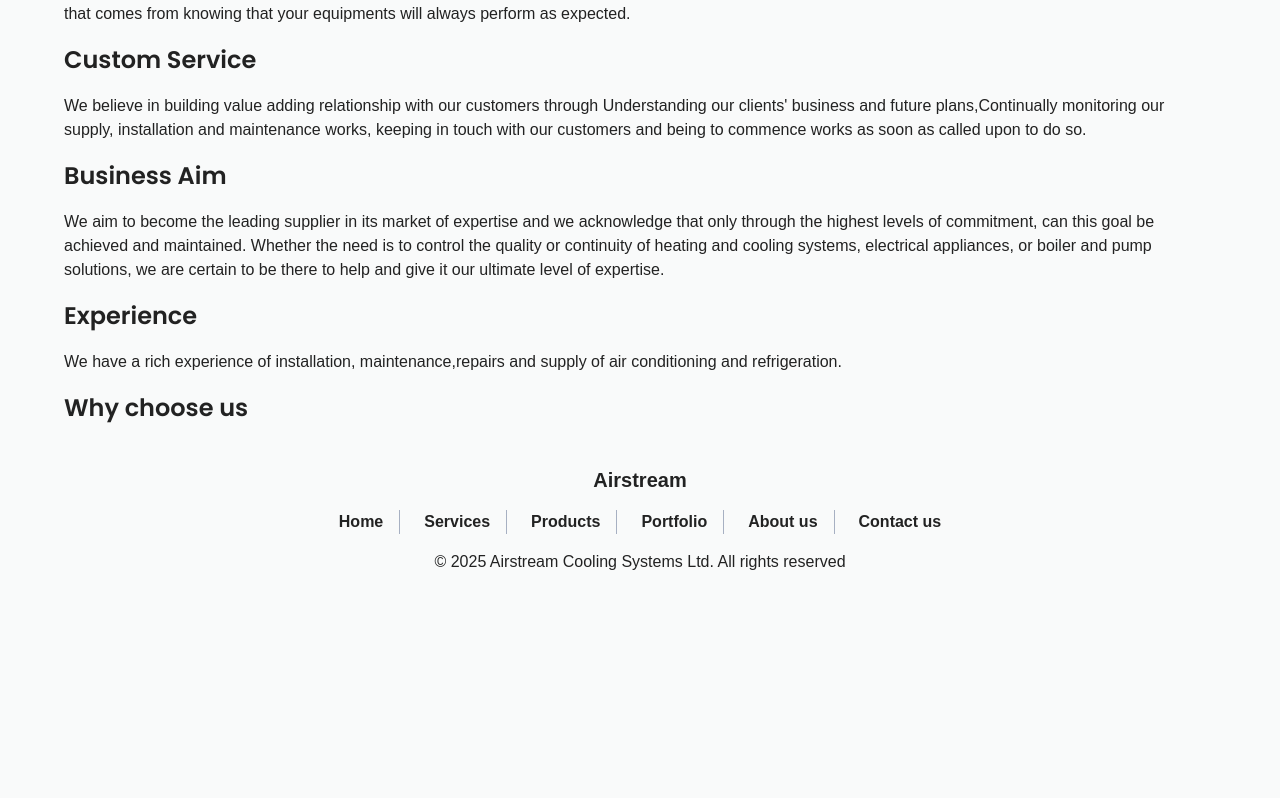
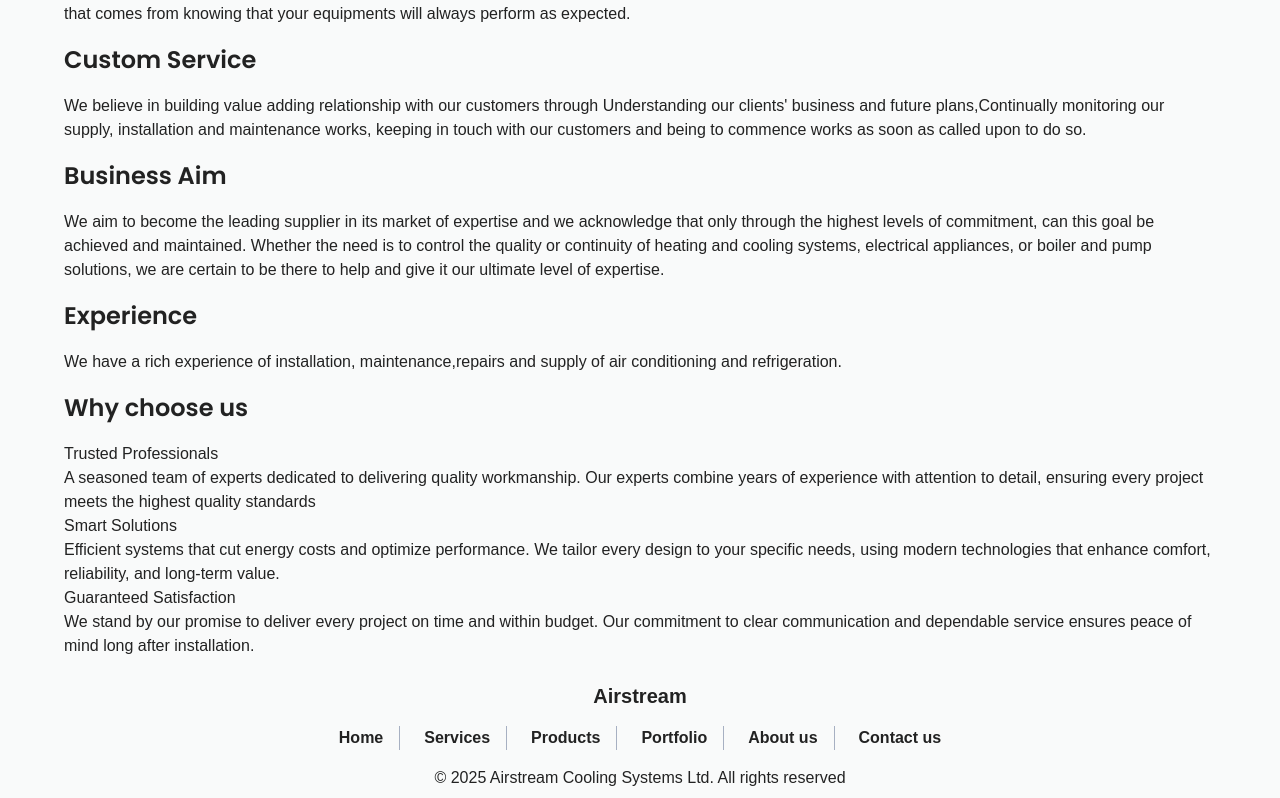
Before and after one commit to alphy1027/air-stream, a Next.js app: page /about in a window 1280 px wide. Shown: the part 446-1244 px from the top of the page. Before the commit the page ends 1028 px from the top, so only its background shows below. Built offline with nearby package versions, Linux system fonts and the light colour scheme; no server answers; a web font is replaced by a local one.

Commit message:
updated the content

```diff
--- a/src/app/about/page.tsx
+++ b/src/app/about/page.tsx
@@ -33,7 +33,14 @@ export default function page() {
       <SectionTitle>Experience</SectionTitle>
       <Text>{about.section.experience}</Text>
       <SectionTitle>Why choose us</SectionTitle>
-      <Text>{about.whyChooseUs}</Text>
+      <div>
+        {about.advantages.map((item) => (
+          <div key={item.id} className="">
+            <h3 className="">{item.title}</h3>
+            <Text>{item.description}</Text>
+          </div>
+        ))}
+      </div>
     </SectionContainer>
   );
 }
```
